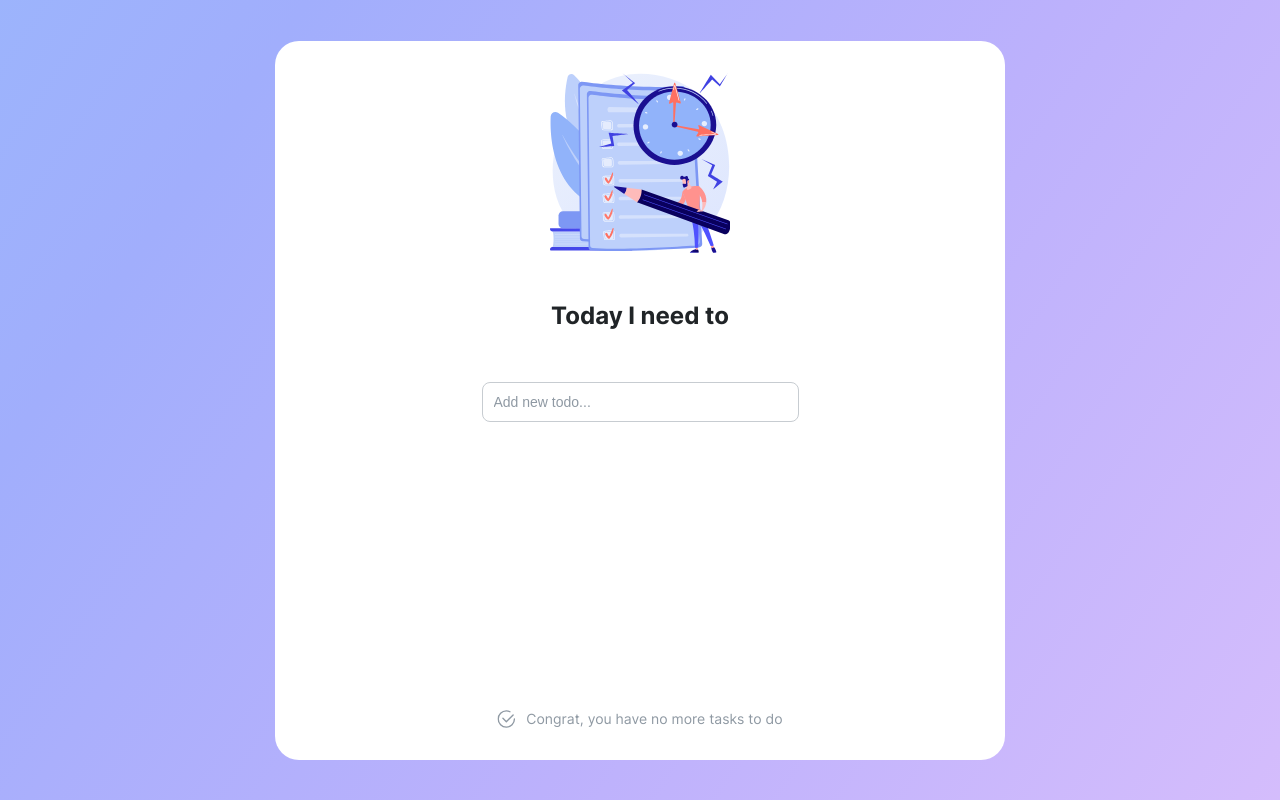
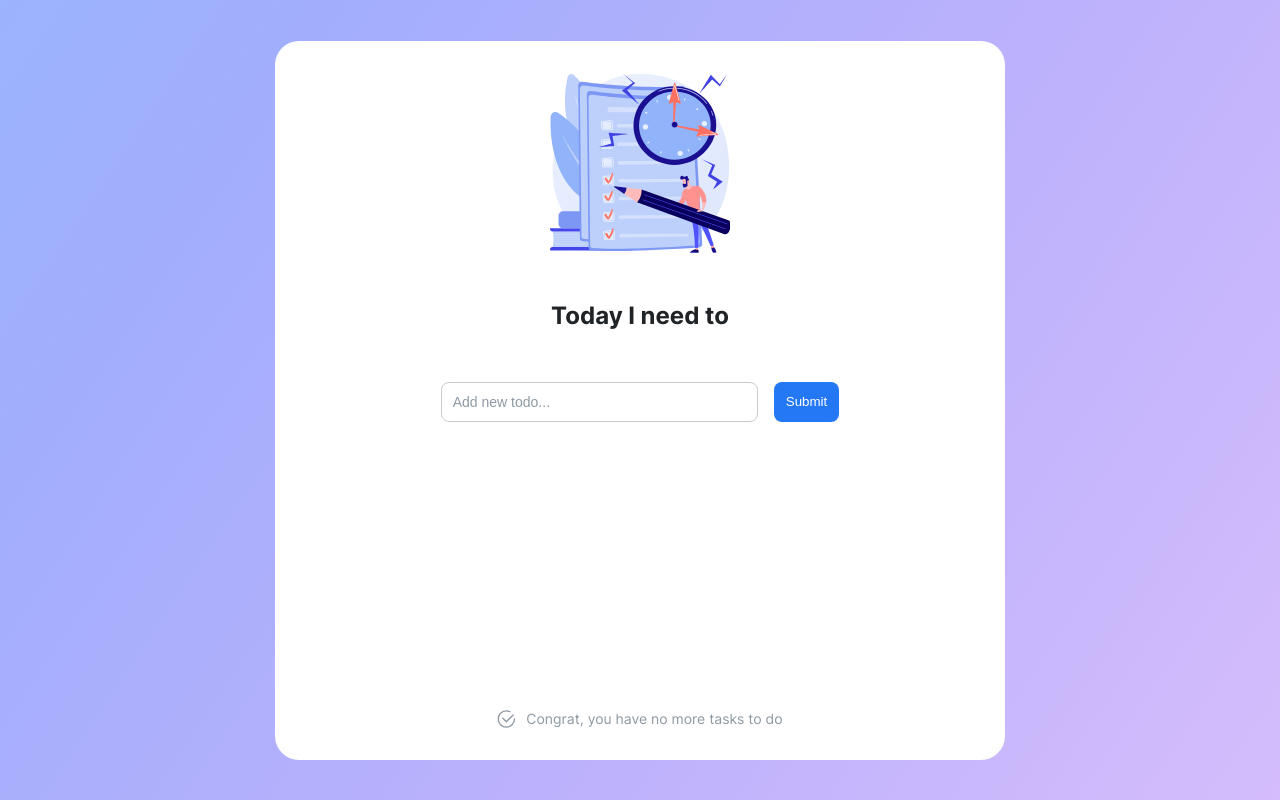
Before and after one commit to MertvyeDushi/MertvyeDushi.github.io, a Nuxt app: page / in a window 1280 px wide. Built offline with nearby package versions, Linux system fonts and the light colour scheme.

Commit message:
Доработка формы

```diff
--- a/assets/styles/vars.scss
+++ b/assets/styles/vars.scss
@@ -3,7 +3,8 @@
  */
 :root {
   --color-dipper: #202427;
-  --color-mabel: #8F99A3;
-  --color-stan: #C7CCD1;
+  --color-mabel: #8f99a3;
+  --color-stan: #c7ccd1;
   --color-wendy: #fff;
+  --color-soos: #2578f4;
 }
--- /dev/null
+++ b/components/common/CForm.vue
@@ -0,0 +1,120 @@
+<template>
+  <form
+    class="c-form"
+    :class="activeClass"
+    @submit.prevent="submit"
+  >
+    <c-input
+      v-model="task"
+      class="c-form__input"
+      placeholder="Add new todo..."
+      autofocus
+      @focus="setActiveState"
+      @blur="removeActiveState"
+    ></c-input>
+
+    <button
+      class="c-form__btn"
+      type="submit"
+      :disabled="isFormDisabled"
+    >
+      Submit
+    </button>
+  </form>
+</template>
+
+<script>
+import CInput from '@/components/common/CInput'
+
+export default {
+  name: 'CForm',
+
+  components: {
+    CInput,
+  },
+
+  data () {
+    return {
+      task: '',
+      isActive: true,
+    }
+  },
+
+  computed: {
+    isFormDisabled () {
+      const { task } = this
+
+      return !task
+    },
+
+    activeClass () {
+      const { isActive } = this
+
+      return isActive ? 'c-form--active' : ''
+    },
+  },
+
+  methods: {
+    submit () {
+      const { isFormDisabled } = this
+
+      if (isFormDisabled) {
+        return
+      }
+
+      this.$emit('add', this.task)
+      this.task = ''
+    },
+
+    setActiveState () {
+      this.isActive = true
+    },
+
+    removeActiveState () {
+      const { isActive, task } = this
+
+      if (isActive && !task) {
+        this.isActive = false
+      }
+    },
+  },
+}
+</script>
+
+<style lang="scss" scoped>
+.c-form {
+  $this: &;
+
+  display: flex;
+
+  &--active {
+    #{$this}__input {
+      transform: translateX(0);
+    }
+
+    #{$this}__btn {
+      opacity: 1;
+      transform: translateX(0);
+    }
+  }
+
+  &__input {
+    width: 317px;
+    margin-right: 16px;
+
+    transform: translateX(38px);
+    transition: transform .2s ease-in-out;
+  }
+
+  &__btn {
+    padding: 12px;
+    border-radius: 8px;
+    background: var(--color-soos);
+    color: var(--color-wendy);
+
+    opacity: 0;
+    transform: translateX(38px);
+    transition: opacity .2s ease-in-out, transform .2s ease-in-out;
+  }
+}
+</style>
--- a/pages/index.vue
+++ b/pages/index.vue
@@ -10,13 +10,7 @@
         Today I need to
       </c-title>
 
-      <c-input
-        v-model="taskTitle"
-        class="index-page__input"
-        placeholder="Add new todo..."
-        autofocus
-        @input="onInput"
-      ></c-input>
+      <c-form @add="addTask"></c-form>
 
       <congration-box class="index-page__congration"></congration-box>
     </c-surface>
@@ -24,8 +18,8 @@
 </template>
 
 <script>
+import CForm from '@/components/common/CForm'
 import CImg from '@/components/common/CImg'
-import CInput from '@/components/common/CInput'
 import CSurface from '@/components/common/CSurface'
 import CTitle from '@/components/common/CTitle'
 import CongrationBox from '@/components/congration-box/CongrationBox'
@@ -34,17 +28,11 @@ export default {
   name: 'IndexPage',
 
   components: {
+    CForm,
     CImg,
-    CInput,
     CSurface,
     CTitle,
     CongrationBox,
-  },
-
-  data () {
-    return {
-      taskTitle: '',
-    }
   },
 
   computed: {
@@ -54,8 +42,8 @@ export default {
   },
 
   methods: {
-    onInput (value) {
-      console.log(value)
+    addTask (data) {
+      console.log(data)
     },
   },
 }
@@ -86,10 +74,6 @@ export default {
     line-height: 29px;
   }
 
-  &__input {
-    width: 317px;
-  }
-
   &__congration {
     position: absolute;
     bottom: 32px;
```
Also changed, not shown: 1 other file (tests, documents, lock files or other folders).
